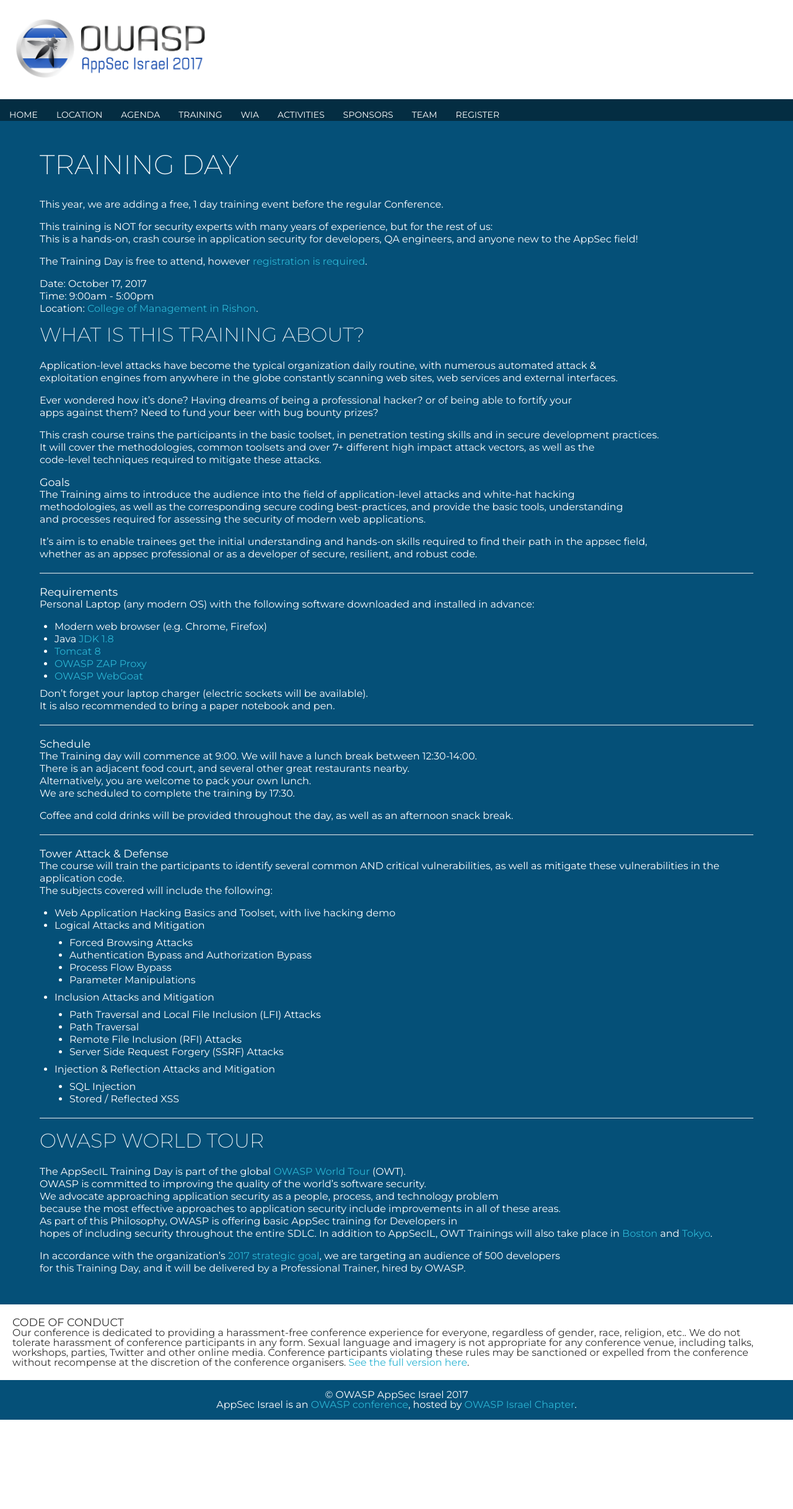
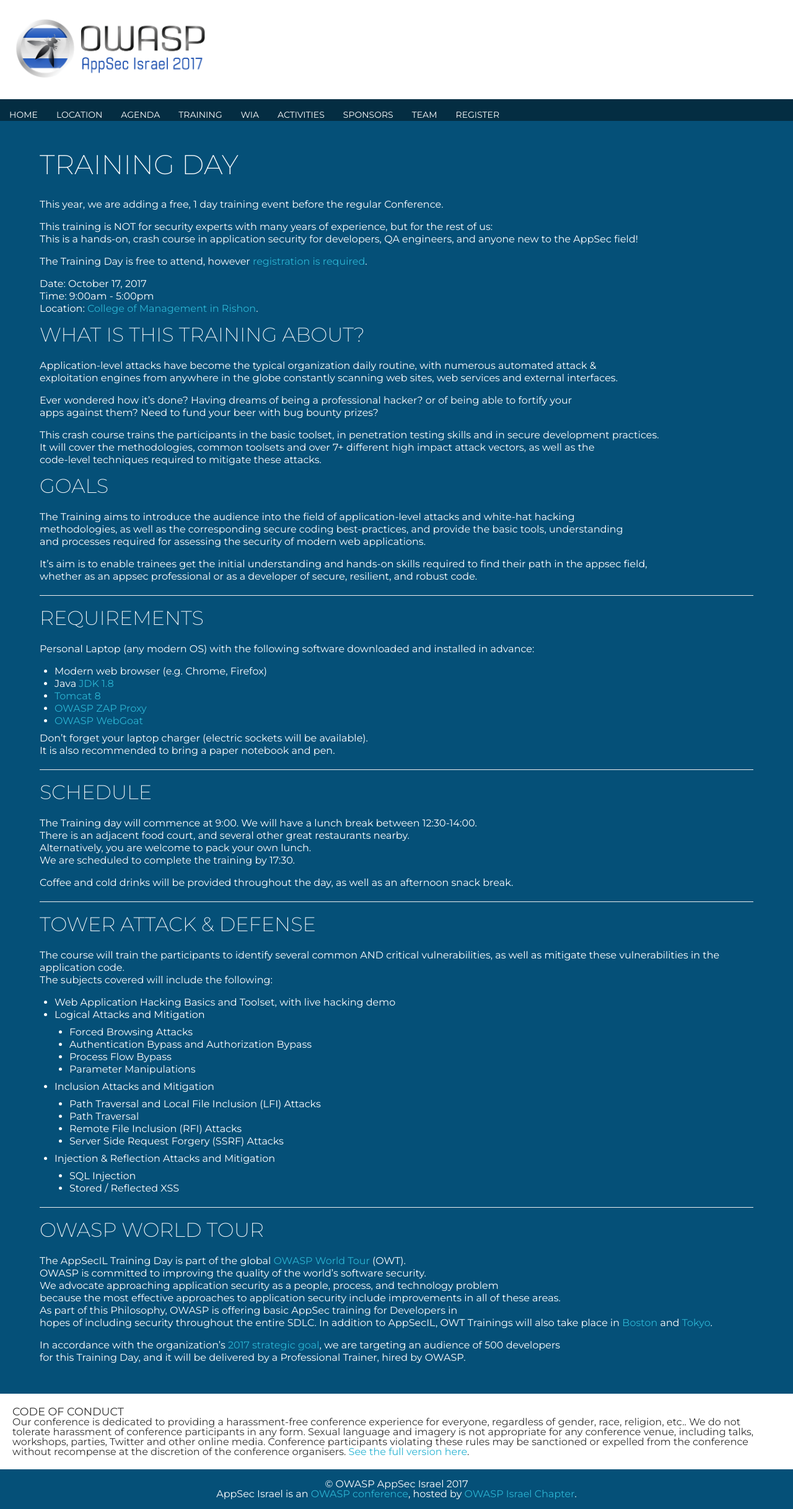
Before and after one commit to OWASP/AppSec-Israel-2017, a Jekyll site: the page built from Training.md, in a window 1280 px wide. Shown: the whole page at 62% size. Built offline with Jekyll 4.4.1, drawn with Linux system fonts in a browser that asks for light colours; our own code applies the rules of GitHub Pages for plain Markdown files; before the commit the page ends 2290 px from its top, so only the background shows below that.

```diff
--- a/Training.md
+++ b/Training.md
@@ -26,7 +26,7 @@ This crash course trains the participants in the basic toolset, in penetration t
 It will cover the methodologies, common toolsets and over 7+ different high impact attack vectors, as well as the
 code-level techniques required to mitigate these attacks.
 
-#### Goals
+### Goals
 
 The Training aims to introduce the audience into the field of **application-level attacks** and **white-hat hacking
 methodologies**, as well as the corresponding **secure coding best-practices**, and provide the basic tools, understanding
@@ -37,7 +37,7 @@ whether as an appsec professional or as a developer of secure, resilient, and ro
 
 ---
 
-#### Requirements
+### Requirements
 
 Personal Laptop (any modern OS) with the following software downloaded and installed in advance:
 
@@ -52,7 +52,7 @@ It is also recommended to bring a paper notebook and pen.
 
 ---
 
-#### Schedule
+### Schedule
 
 The Training day will commence at 9:00.
 We will have a lunch break between 12:30-14:00.
@@ -64,7 +64,7 @@ Coffee and cold drinks will be provided throughout the day, as well as an aftern
 
 ---
 
-#### Tower Attack & Defense
+### Tower Attack & Defense
 
 The course will train the participants to identify several common AND critical vulnerabilities,
 as well as mitigate these vulnerabilities in the application code.
```
